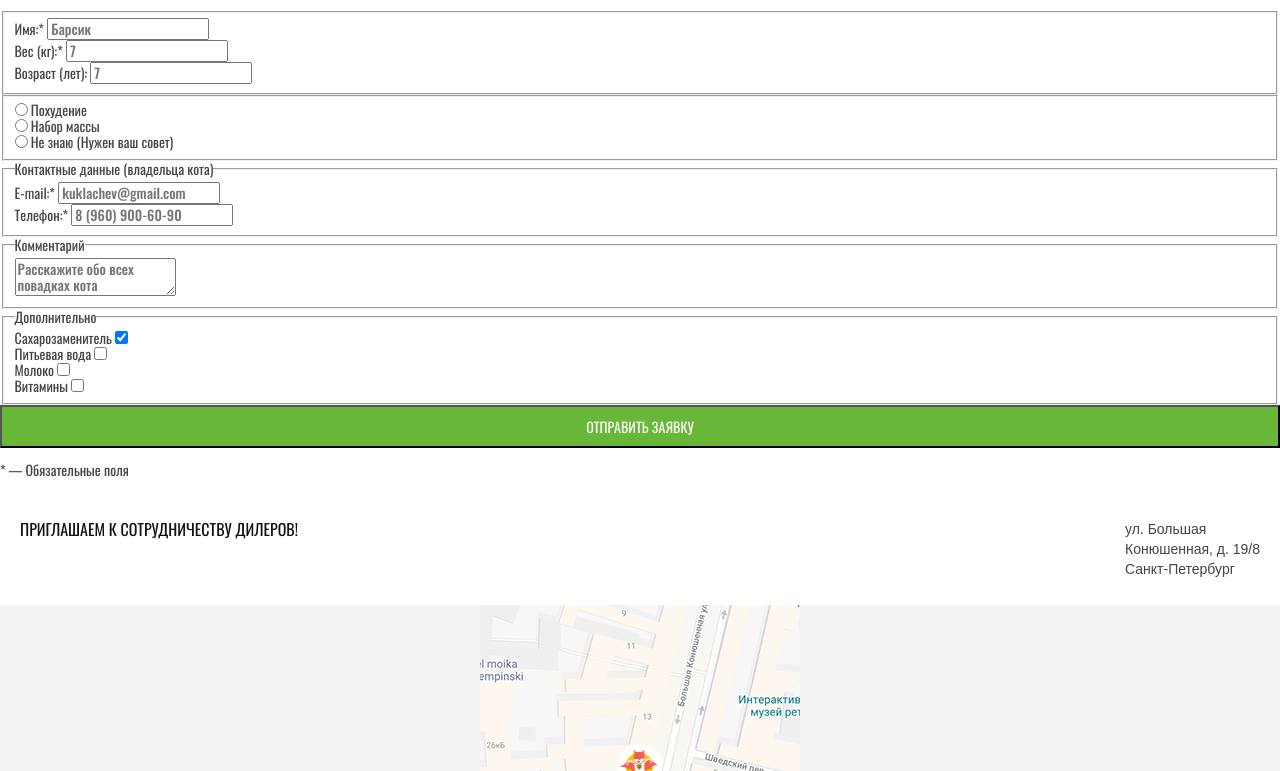
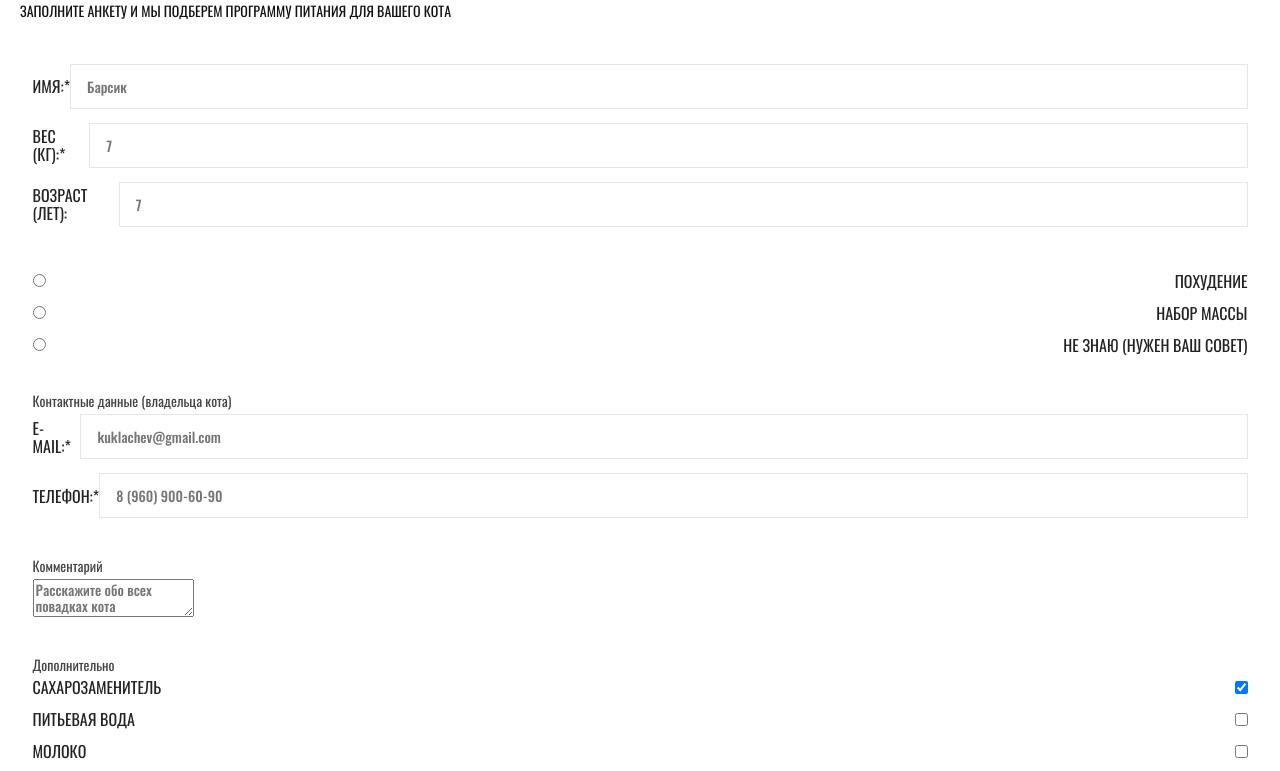
Before and after one commit to squall2229/140982-cat-energy-17, a website: page source/form.html in a window 1280 px wide. Shown: the part 136-907 px from the top of the page. Drawn offline with nearby package versions, Linux system fonts and the light colour scheme; files that its build step writes are made by us from their sources.

Commit message:
добавил стилизацию инпутов

```diff
--- a/source/form.html
+++ b/source/form.html
@@ -40,7 +40,7 @@
       <section class="selection">
         <h1 class="selection__title title">Подбор программы</h1>
         <p class="selection__description">
-          Заполните анкету и мы подберем программу питания для вашего кота
+            Заполните анкету и&nbsp;мы&nbsp;подберем программу питания для вашего кота
         </p>
         <form
           class="selection__form signup-form"
--- /dev/null
+++ b/source/sass/blocks/field.scss
@@ -0,0 +1,27 @@
+.field {
+  display: flex;
+  justify-content: space-between;
+  width: 100%;
+  align-items: center;
+  margin-bottom: 14px;
+
+  &:last-child {
+    margin-bottom: 0;
+  }
+}
+
+.field__label {
+  font-size: 16px;
+  line-height: 18px;
+  color: #222222;
+  text-transform: uppercase;
+}
+
+.field__input {
+  width: 100%;
+  height: 45px;
+  padding-left: 16px;
+  padding-right: 16px;
+
+  border: solid 1px rgba($medium_gray, 0.5);
+}
--- /dev/null
+++ b/source/sass/blocks/group-fields.scss
@@ -0,0 +1,9 @@
+.group-fields {
+  border: none;
+}
+
+.group-fields__field {
+  &:first-child {
+    padding-bottom: 23px;
+  }
+}
--- /dev/null
+++ b/source/sass/blocks/selection.scss
@@ -0,0 +1,18 @@
+.selection {
+  @include paddingMobile;
+}
+
+.selection__title {
+  margin: 0;
+  margin-bottom: 35px;
+}
+
+.selection__description {
+  margin: 0;
+  margin-bottom: 39px;
+
+  font-size: 14px;
+  line-height: 18px;
+  text-transform: uppercase;
+  color: $black;
+}
--- /dev/null
+++ b/source/sass/blocks/signup-form.scss
@@ -0,0 +1,8 @@
+.signup-form__group-fields {
+  margin-bottom: 31px;
+
+
+  &:last-child {
+    margin-bottom: 0;
+  }
+}
--- a/source/sass/style.scss
+++ b/source/sass/style.scss
@@ -34,6 +34,12 @@
 @import "blocks/extra-item";
 @import "blocks/banner";
 
+// form
+@import "blocks/selection";
+@import "blocks/signup-form";
+@import "blocks/group-fields";
+@import "blocks/field";
+
 // footer
 @import "blocks/footer";
 @import "blocks/contacts";
```
